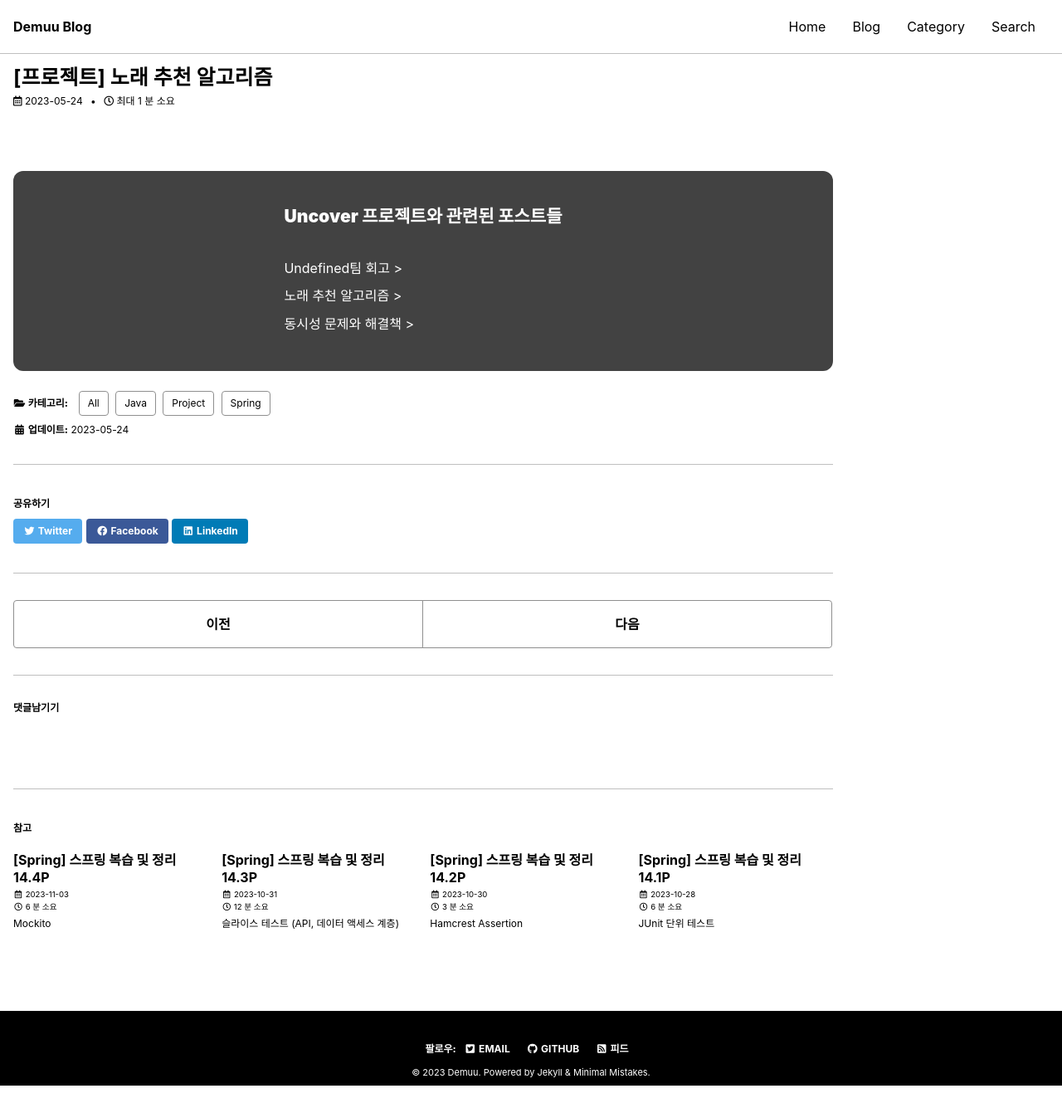
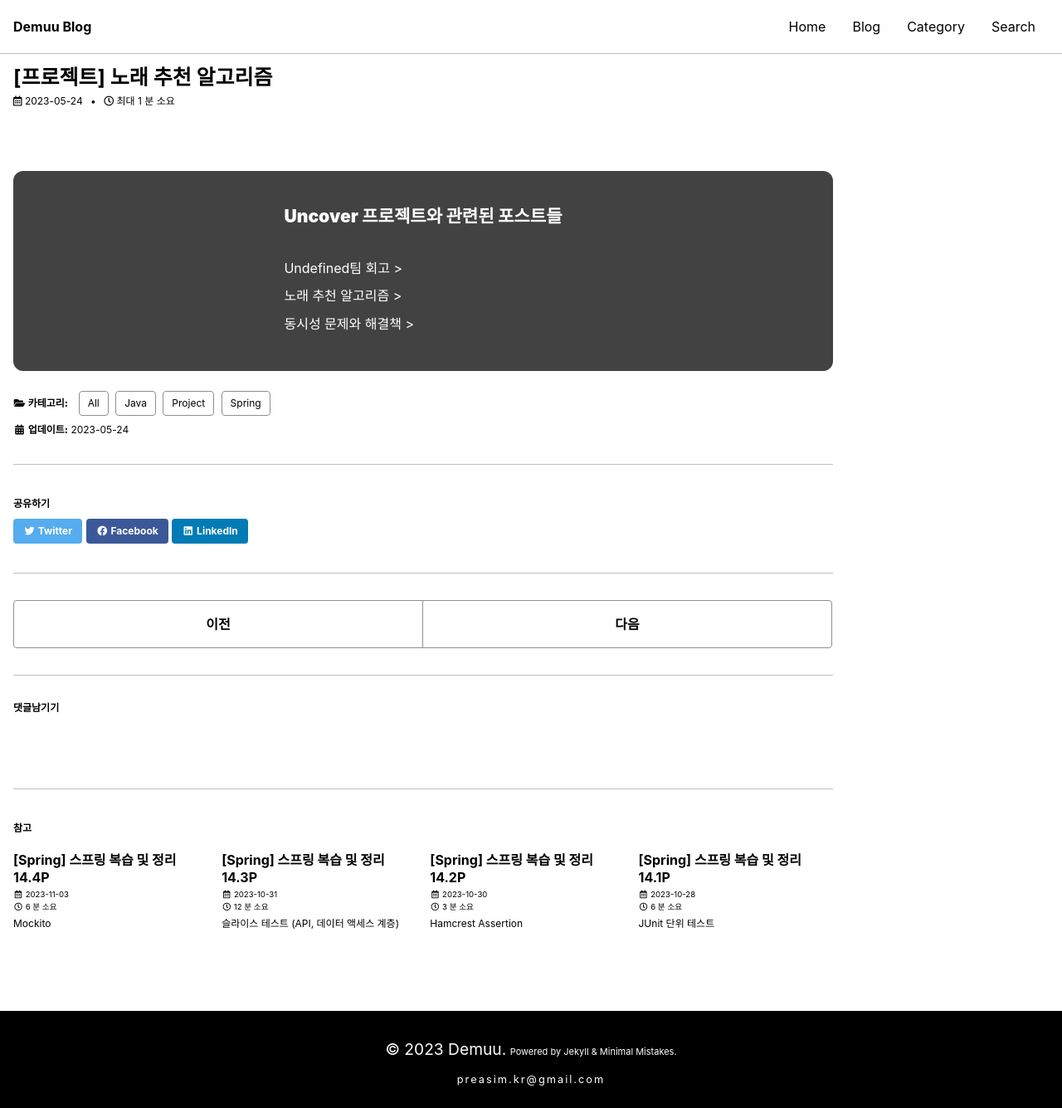
Before and after one commit to Preasim/Preasim.github.io, a Jekyll site: the page built from _posts/2023-05-24-45.md, in a window 1280 px wide. Shown: the whole page at 83% size. Built offline with Jekyll 4.4.1, drawn with Linux system fonts in a browser that asks for light colours; cached includes are drawn as plain includes; some web fonts are replaced; comment, search, counter and statistics services are not loaded; before the commit the page ends 1308 px from its top, so only the background shows below that.

Commit message:
Update footer.html

```diff
--- a/_includes/footer.html
+++ b/_includes/footer.html
@@ -1,5 +1,5 @@
 <div class="page__footer-follow">
-  <ul class="social-icons">
+  <!-- <ul class="social-icons">
     {% if site.data.ui-text[site.locale].follow_label %}
       <li><strong>{{ site.data.ui-text[site.locale].follow_label }}</strong></li>
     {% endif %}
@@ -15,7 +15,12 @@
     {% unless site.atom_feed.hide %}
       <li><a href="{% if site.atom_feed.path %}{{ site.atom_feed.path }}{% else %}{{ '/feed.xml' | relative_url }}{% endif %}"><i class="fas fa-fw fa-rss-square" aria-hidden="true"></i> {{ site.data.ui-text[site.locale].feed_label | default: "Feed" }}</a></li>
     {% endunless %}
-  </ul>
+  </ul> -->
 </div>
 
-<div class="page__footer-copyright">&copy; {{ site.time | date: '%Y' }} {{ site.name | default: site.title }}. {{ site.data.ui-text[site.locale].powered_by | default: "Powered by" }} <a href="https://jekyllrb.com" rel="nofollow">Jekyll</a> &amp; <a href="https://mademistakes.com/work/minimal-mistakes-jekyll-theme/" rel="nofollow">Minimal Mistakes</a>.</div>
+<div>
+  <div class="footer-copyright-front">&copy; {{ site.time | date: '%Y' }} {{ site.name | default: site.title }}.</div>
+  <div class="footer-copyright-end">{{ site.data.ui-text[site.locale].powered_by | default: "Powered by" }} <a href="https://jekyllrb.com" rel="nofollow">Jekyll</a> &amp; <a href="https://mademistakes.com/work/minimal-mistakes-jekyll-theme/" rel="nofollow">Minimal Mistakes</a>.</div>
+  <p class="footer-email">preasim.kr@gmail.com</p>
+</div>
+<!-- <div class="page__footer-copyright">&copy; {{ site.time | date: '%Y' }} {{ site.name | default: site.title }}. {{ site.data.ui-text[site.locale].powered_by | default: "Powered by" }} <a href="https://jekyllrb.com" rel="nofollow">Jekyll</a> &amp; <a href="https://mademistakes.com/work/minimal-mistakes-jekyll-theme/" rel="nofollow">Minimal Mistakes</a>.</div> -->
```
